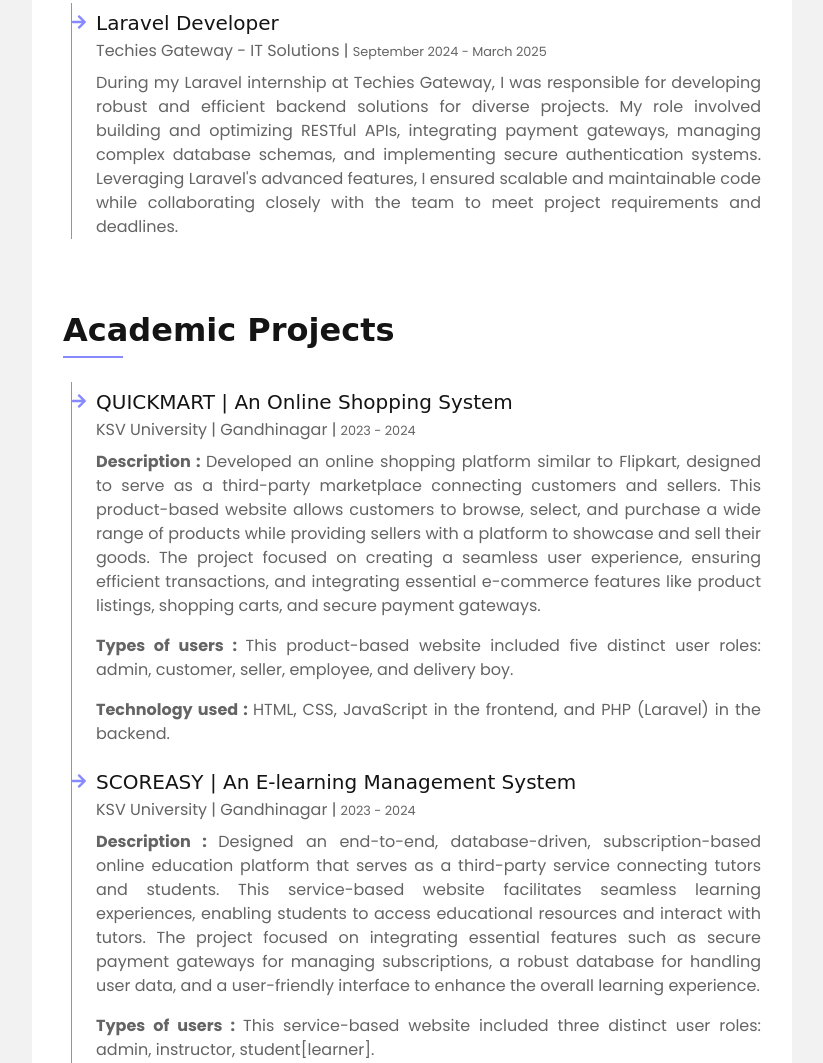
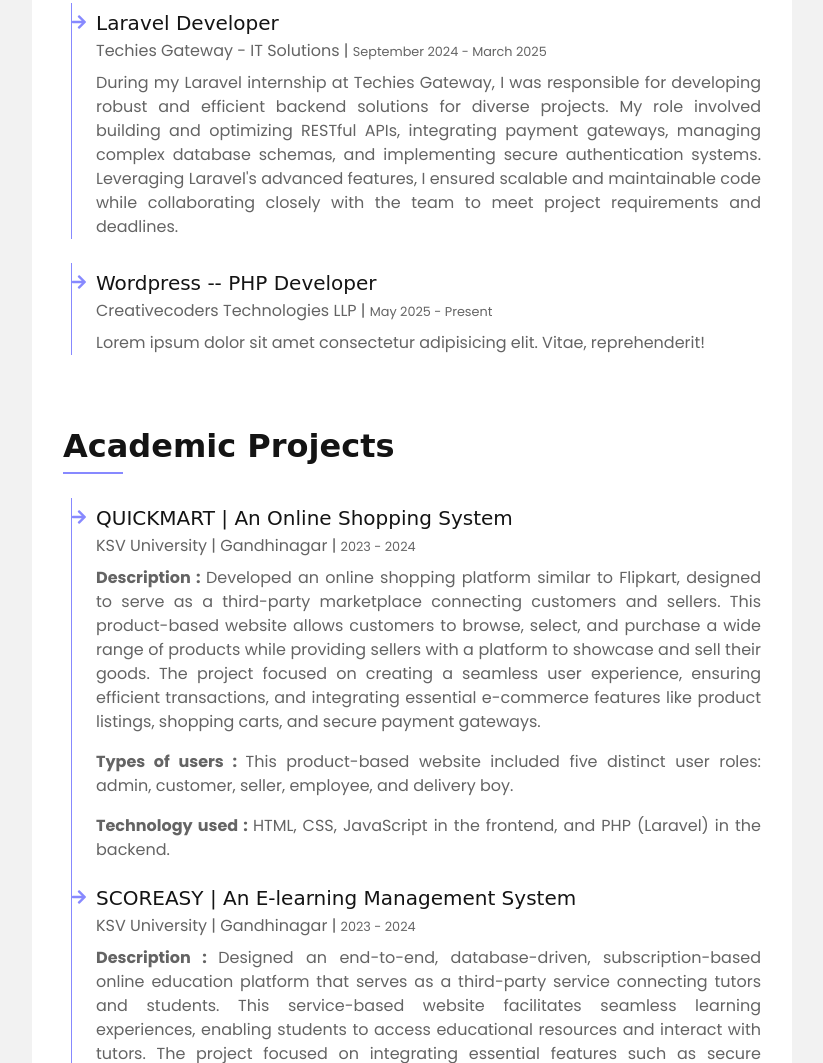
Before and after one commit to anjalipatel1609/portfolio, a plain HTML site: page index.html in a window 1280 px wide. Shown: the part 2357-3420 px from the top of the page, without its empty margins (418-1241 px from the left). Drawn offline with nearby package versions, Linux system fonts and the light colour scheme; a web font is replaced by a local one.

Commit message:
New Experience Added

```diff
--- a/index.html
+++ b/index.html
@@ -345,6 +345,17 @@
                                     <!-- <p class="mb-2">Techies Gateway - IT Solutions | <small>September 2024 - Present</small></p> -->
                                     <p class="mb-2">Techies Gateway - IT Solutions | <small>September 2024 - March 2025</small></p>
                                     <p style="text-align: justify;">During my Laravel internship at Techies Gateway, I was responsible for developing robust and efficient backend solutions for diverse projects. My role involved building and optimizing RESTful APIs, integrating payment gateways, managing complex database schemas, and implementing secure authentication systems. Leveraging Laravel's advanced features, I ensured scalable and maintainable code while collaborating closely with the team to meet project requirements and deadlines.</p>
+                                </div>
+                            </div>
+                        </div>
+
+                        <div class="col-12">
+                            <div class="border-left border-primary pt-2 pl-4 ml-2">
+                                <div class="position-relative mb-4">
+                                    <i class="fa fa-arrow-right text-primary position-absolute" style="top: 3px; left: -24px;"></i>
+                                    <h5 class="mb-1">Wordpress -- PHP Developer</h5>
+                                    <p class="mb-2">Creativecoders Technologies LLP | <small>May 2025 - Present</small></p>
+                                    <p style="text-align: justify;">Lorem ipsum dolor sit amet consectetur adipisicing elit. Vitae, reprehenderit!</p>
                                 </div>
                             </div>
                         </div>
```
